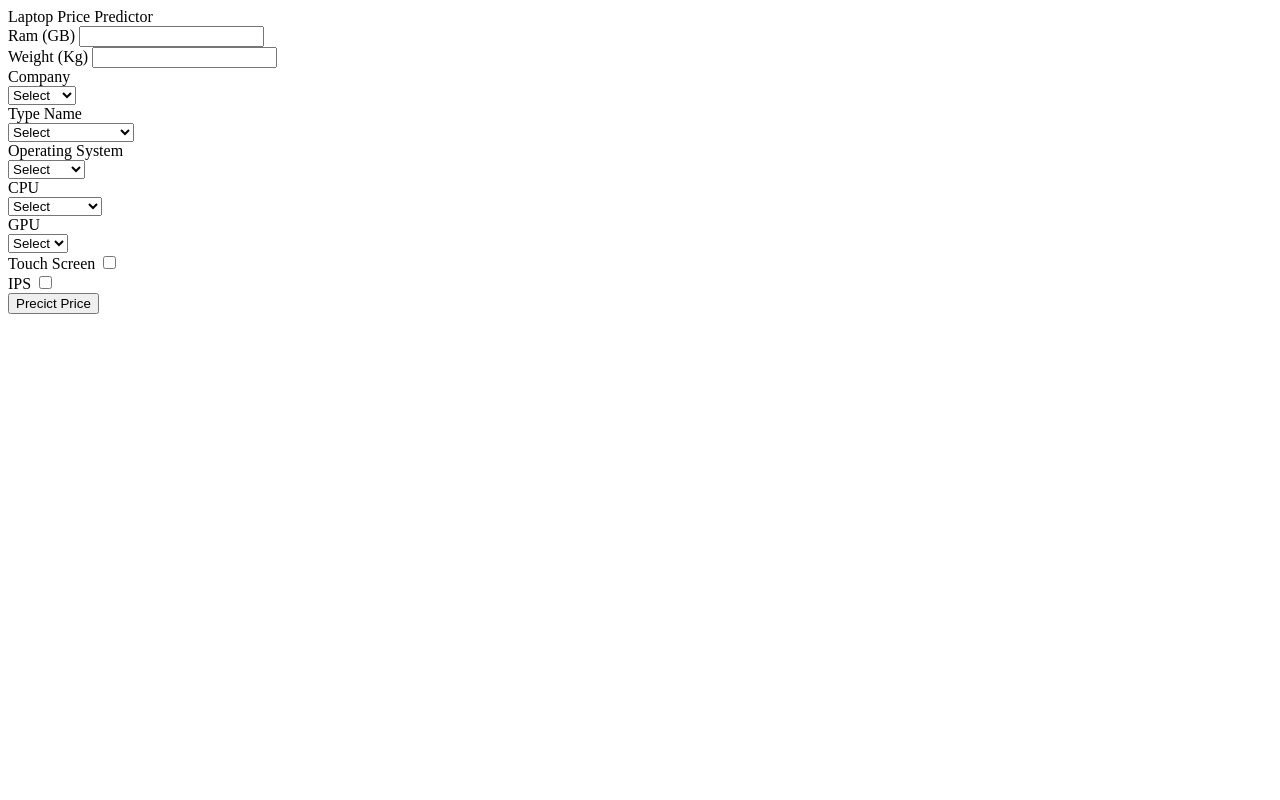
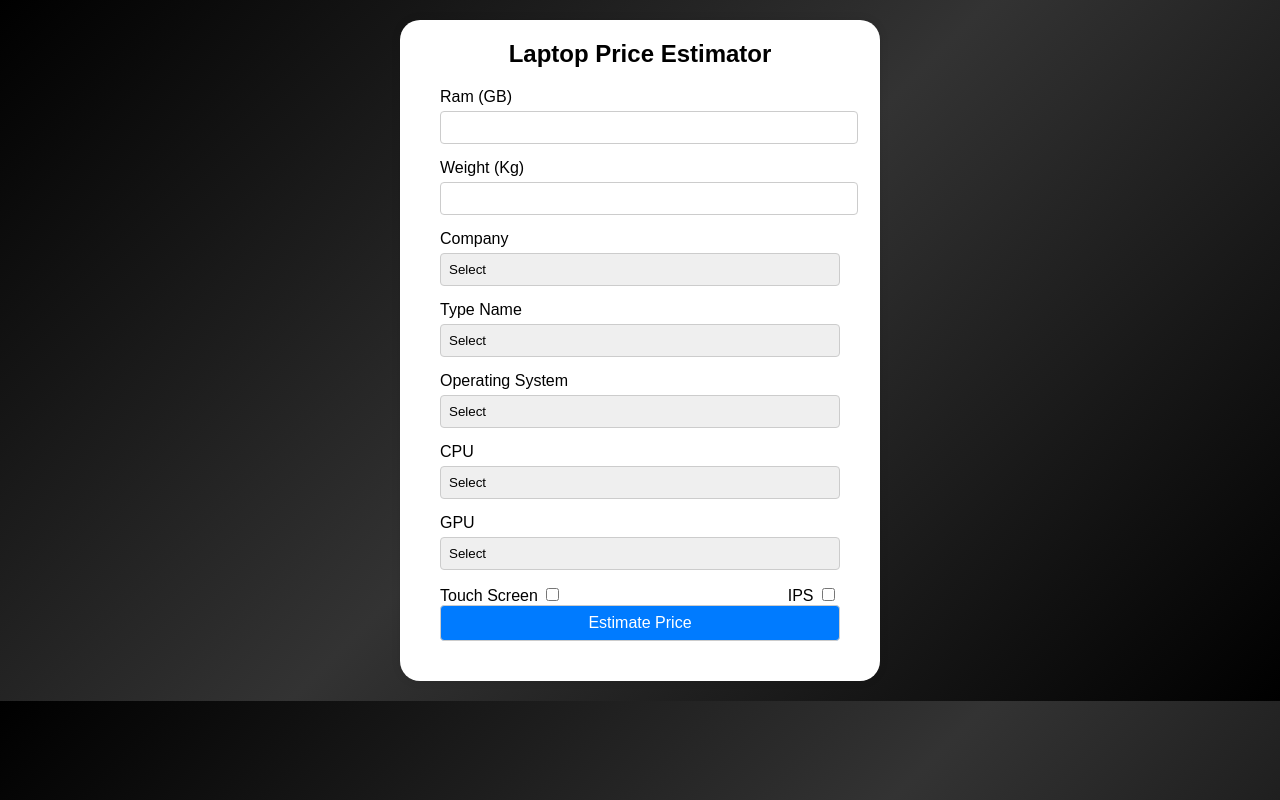
Before and after one commit to lakshithaKaveen/Laptop_Price_Estimator, a Flask app: page / in a window 1280 px wide. Run offline with Flask 3, Linux system fonts and the light colour scheme.

Commit message:
Add Styles

```diff
--- a/Webapp/templates/index.html
+++ b/Webapp/templates/index.html
@@ -4,12 +4,11 @@
     <meta charset="UTF-8">
     <meta http-equiv="X-UA-Compatible" content="IE=edge">
     <meta name="viewport" content="width=device-width, initial-scale=1.0">
-    <link rel="stylesheet" href="./styles.css">
     <title>Laptop Price Predictor</title>
 </head>
 <body>
     <div class="wrapper">
-        <div class="title">Laptop Price Predictor</div>
+        <div class="title">Laptop Price Estimator</div>
         <form action="/" method="POST">
             <div class="form">
                 <div class="inputfield">
@@ -99,7 +98,7 @@
                 </div>
 
                 <div class="inputfield">
-                    <input class="btn" type="submit" value="Precict Price">
+                    <input class="btn" type="submit" value="Estimate Price">
                 </div>
             </div>
         </form>
@@ -111,4 +110,95 @@
         </div>
     </div>
 </body>
+<style>
+    /* styles.css */
+
+body {
+    font-family: Arial, sans-serif;
+    margin: 0;
+    padding: 0;
+    background: #000; /* shiny black background */
+    background: linear-gradient(135deg, #000, #333, #000); /* subtle gradient */
+}
+
+.wrapper {
+    max-width: 400px;
+    margin: 20px auto;
+    padding: 20px 40px;
+    background-color: #fff;
+    border-radius: 20px;
+    box-shadow: 0 0 10px rgba(0, 0, 0, 0.1);
+}
+
+.title {
+    font-size: 24px;
+    font-weight: bold;
+    text-align: center;
+    margin-bottom: 20px;
+}
+
+.form {
+    margin-bottom: 20px;
+}
+
+.inputfield {
+    margin-bottom: 15px;
+}
+
+.inputfield label {
+    display: block;
+    margin-bottom: 5px;
+}
+
+.inputfield input,
+.inputfield select {
+    width: 100%;
+    padding: 8px;
+    border: 1px solid #ccc;
+    border-radius: 4px;
+}
+
+.custom_select {
+    position: relative;
+}
+
+.custom_select select {
+    appearance: none;
+    -webkit-appearance: none;
+    width: 100%;
+    padding: 8px;
+    border: 1px solid #ccc;
+    border-radius: 4px;
+}
+
+.check {
+    display: flex;
+    justify-content: space-between;
+}
+
+.check input {
+    margin-right: 5px;
+}
+
+.btn {
+    background-color: #007bff;
+    color: #fff;
+    border: none;
+    padding: 10px 20px;
+    border-radius: 4px;
+    cursor: pointer;
+    font-size: 16px;
+}
+
+.result {
+    text-align: center;
+    margin-top: 20px;
+}
+
+.result p {
+    font-size: 18px;
+    font-weight: bold;
+}
+
+</style>
 </html>
```
Also changed, not shown: Webapp/templates/styles.css (deleted).
